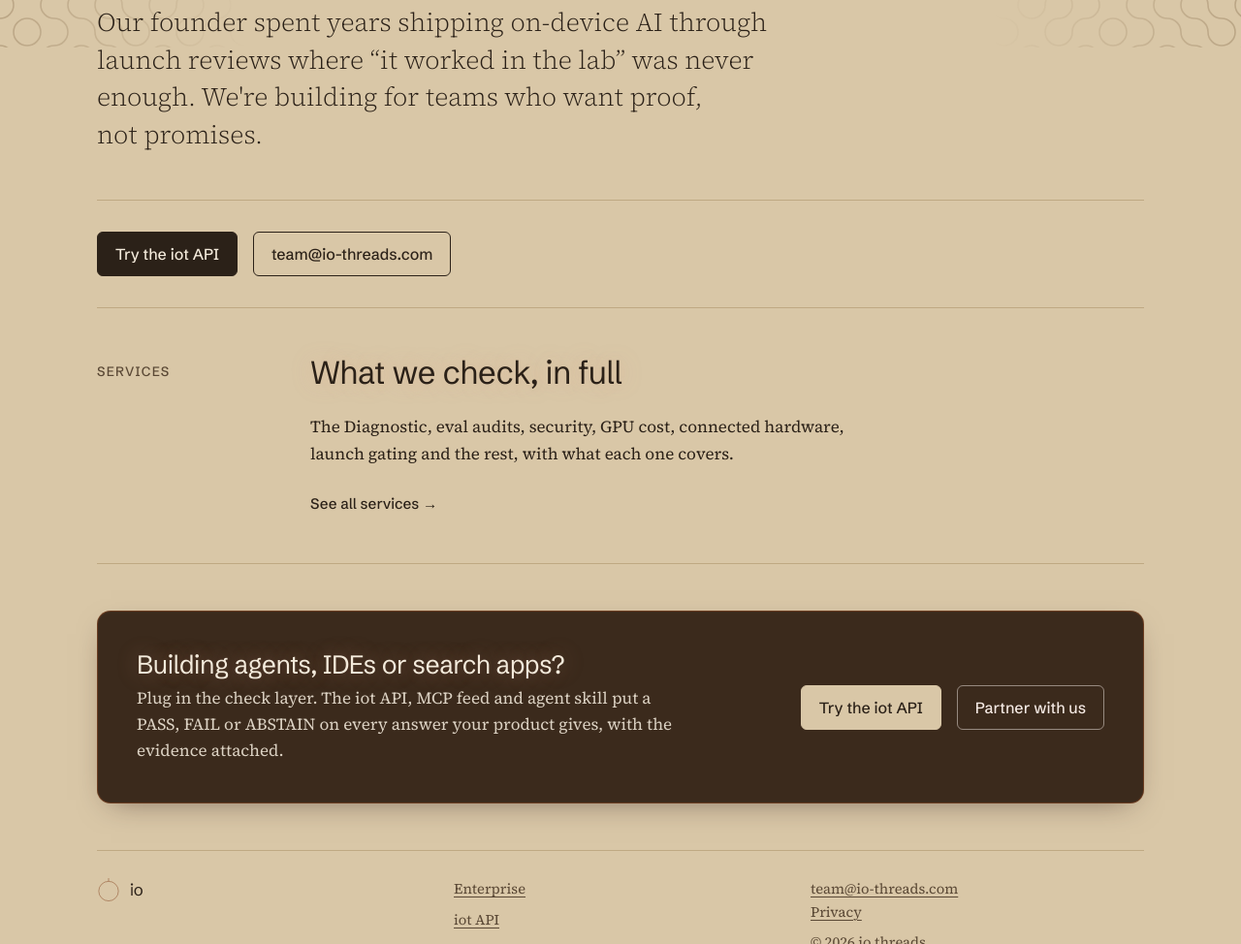
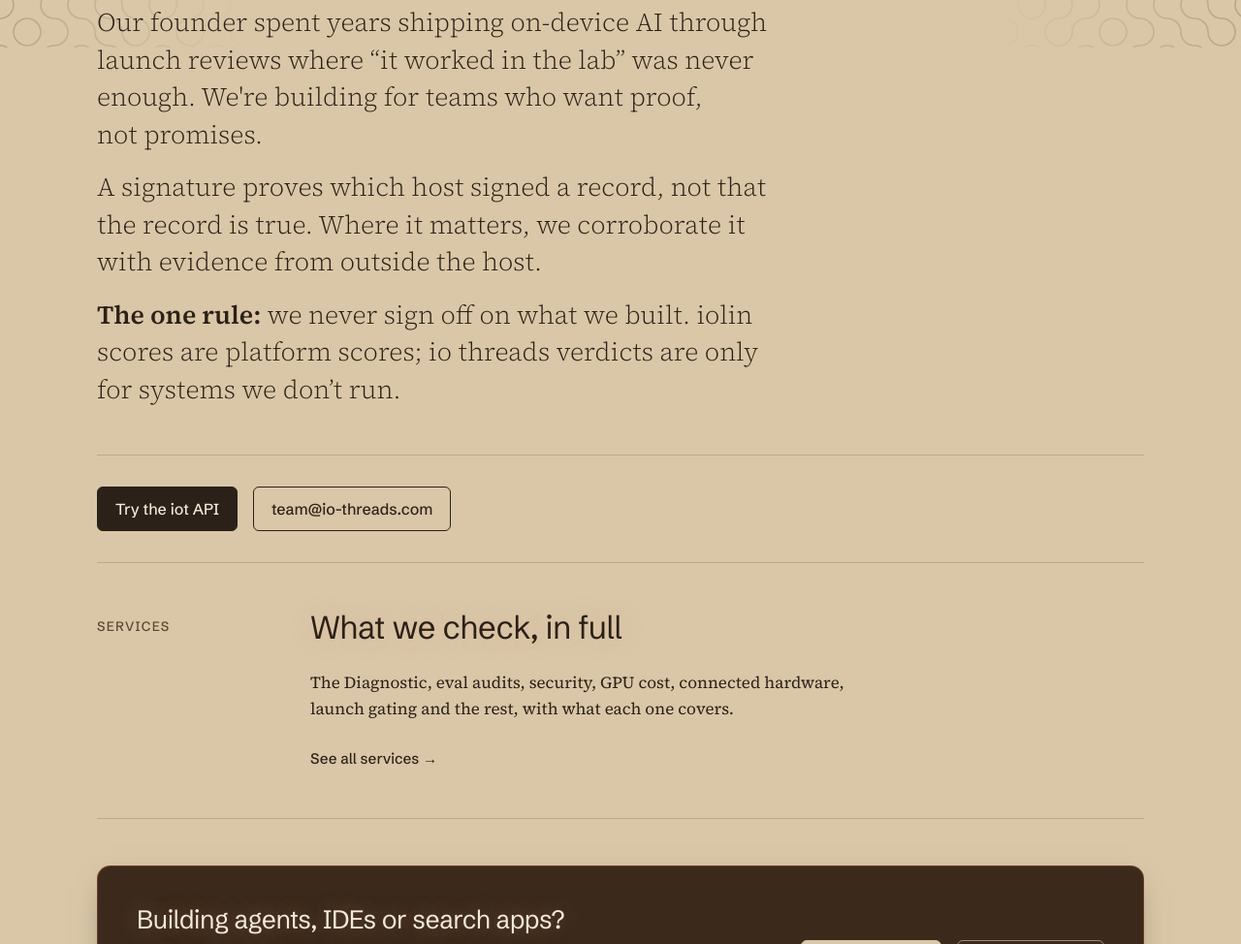
Before and after one commit to io-threads/io-threads-site, a plain HTML site: page about.html in a window 1280 px wide. Shown: the part 751-1725 px from the top of the page at 97% size. Drawn offline with Linux system fonts and the light colour scheme.

Commit message:
About (v8 gaps 4+9): the one rule, and a signature proves who signed, not that the record is true
Co-Authored-By: Claude Opus 5.5 (1M context) <noreply@anthropic.com>

```diff
--- a/about.html
+++ b/about.html
@@ -207,6 +207,8 @@ html:root[data-site="dawn"] .fly .bead{fill:#8A4A26}
 <div class="ab-story">
   <p>We build iolin, private AI that runs on hardware you control, and we keep a signed record of every run so you can trace the model, the inputs, the tools and the approvals behind each action.</p>
   <p>Our founder spent years shipping on-device AI through launch reviews where &ldquo;it worked in the lab&rdquo; was never enough. We're building for teams who want proof, not promises.</p>
+  <p>A signature proves which host signed a record, not that the record is true. Where it matters, we corroborate it with evidence from outside the host.</p>
+  <p><b>The one rule:</b> we never sign off on what we built. iolin scores are platform scores; io threads verdicts are only for systems we don&rsquo;t run.</p>
 </div>
 
 <div class="ab-new">
```
